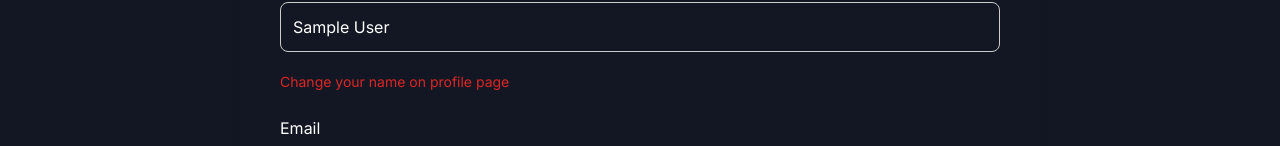
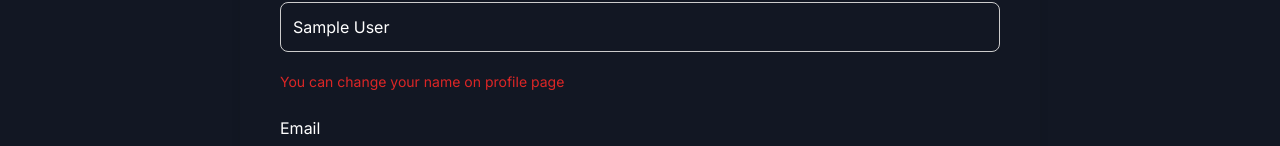
Before and after one commit to ali07ali07/AeroCOG, a Next.js app: page /checkout in a window 1280 px wide. Shown: the part 796-942 px from the top of the page. Built offline with nearby package versions, Linux system fonts and the light colour scheme; no server answers; sample sign-in values are in the browser's storage.

Commit message:
fixed cnf redirection

```diff
--- a/src/app/checkout/page.tsx
+++ b/src/app/checkout/page.tsx
@@ -91,7 +91,7 @@ const CheckoutPage = () => {
       const documentId = docRef.id;
 
       alert(`Consultation booked successfully! Your booking ID is: ${documentId}`);
-      router.push('/confirmation');
+      router.push('/Confirmation');
     } catch (error) {
       console.error('Error adding document: ', error);
       alert('There was an error booking your consultation.');
@@ -155,7 +155,7 @@ const CheckoutPage = () => {
                 disabled
                 style={{ cursor: 'not-allowed' }}
               />
-              <p className="text-red-600 text-sm mt-1">Change your name on profile page</p>
+              <p className="text-red-600 text-sm mt-1"> You can change your name on profile page</p>
             </div>
 
             <div className="input-group">
--- a/src/app/consult/page.tsx
+++ b/src/app/consult/page.tsx
@@ -5,7 +5,7 @@ import Breadcrumb from '../../components/Common/Breadcrumb';
 import 'firebase/auth';
 import { auth, onAuthStateChanged } from '../../components/firebase';
 import Header from '../../components/Header';
-import ExpertsPage from '../experts/page';
+// import ExpertsPage from '../experts/page';
 import dynamic from 'next/dynamic'; // Import dynamic for lazy loading
 import expertsData from '@/data/expertsData';
 
--- a/src/app/signup/page.tsx
+++ b/src/app/signup/page.tsx
@@ -33,7 +33,7 @@ const SignupPage = () => {
    const handleGoogleSignIn = async () => {
     try {
       const userCredential= await signInWithPopup(authInstance, googleProvider);
-      console.log("Signed in with Google");
+    //  console.log("Signed in with Google");
       // Send email verification
     await sendEmailVerification(userCredential.user);
     alert("Please verify your email before logging in.");
@@ -49,7 +49,7 @@ const SignupPage = () => {
   const handleGithubSignIn = async () => {
     try {
       const userCredential= await signInWithPopup(authInstance, githubProvider);
-      console.log("Signed in with GitHub");
+    //  console.log("Signed in with GitHub");
       // Send email verification
     await sendEmailVerification(userCredential.user);
     alert("Please verify your email before logging in.");
--- a/src/components/ConsultForm.tsx
+++ b/src/components/ConsultForm.tsx
@@ -50,14 +50,14 @@ const ConsultForm = ({ selectedExpert }) => {
 
   // Handle date selection from calendar
   const handleDateChange = (date) => {
-    console.log('Selected Date:', date);
+  //  console.log('Selected Date:', date);
     setSelectedDate(date);
     setIsCalendarVisible(false);
   };
 
   // Handle time slot selection
   const handleTimeSlotSelect = (value) => {
-    console.log('Selected Time Slot:', value);
+   // console.log('Selected Time Slot:', value);
     setSelectedTimeSlot(value);
   };
 
```
Also changed, not shown: src/app/signin/page.tsx (+5 -5 lines).
